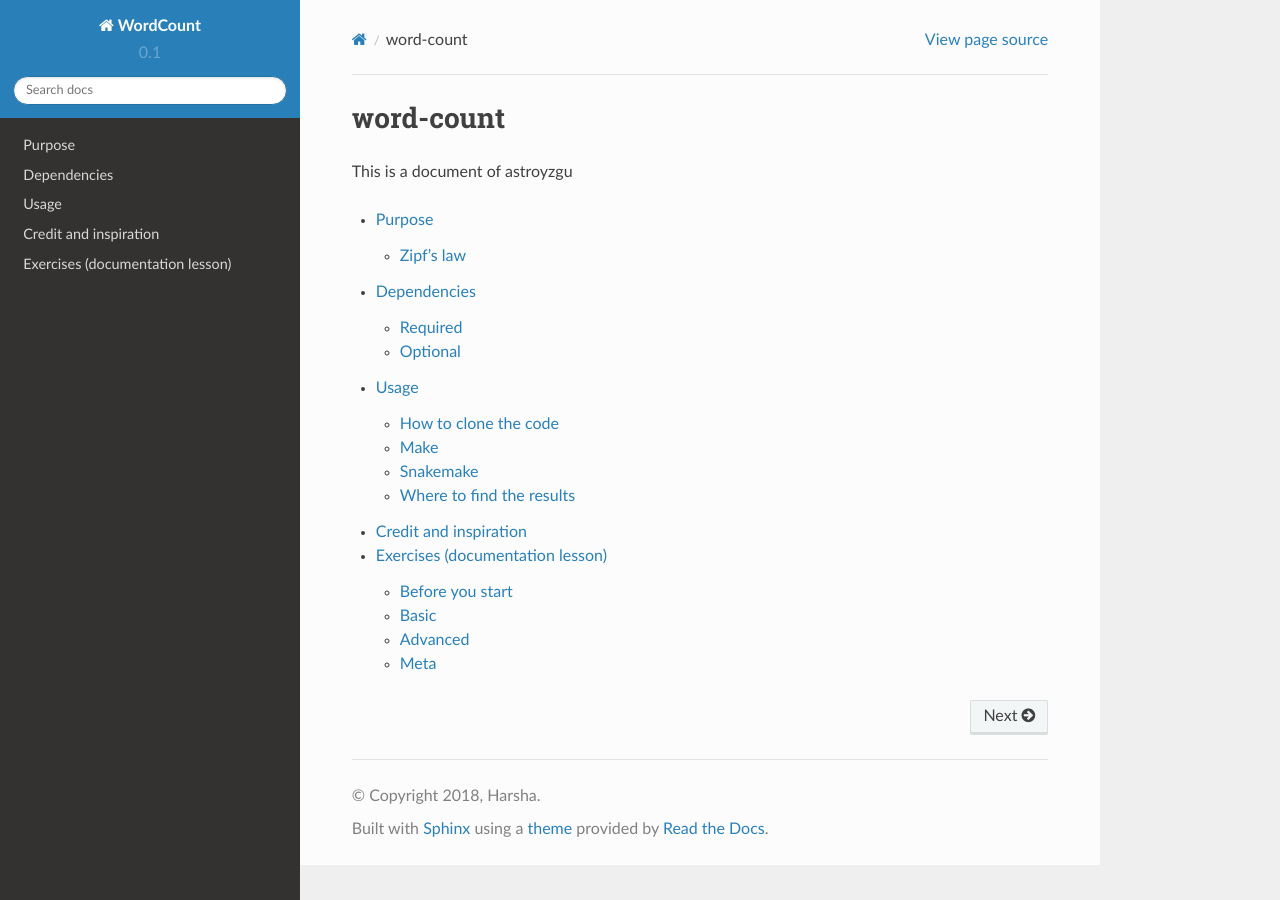
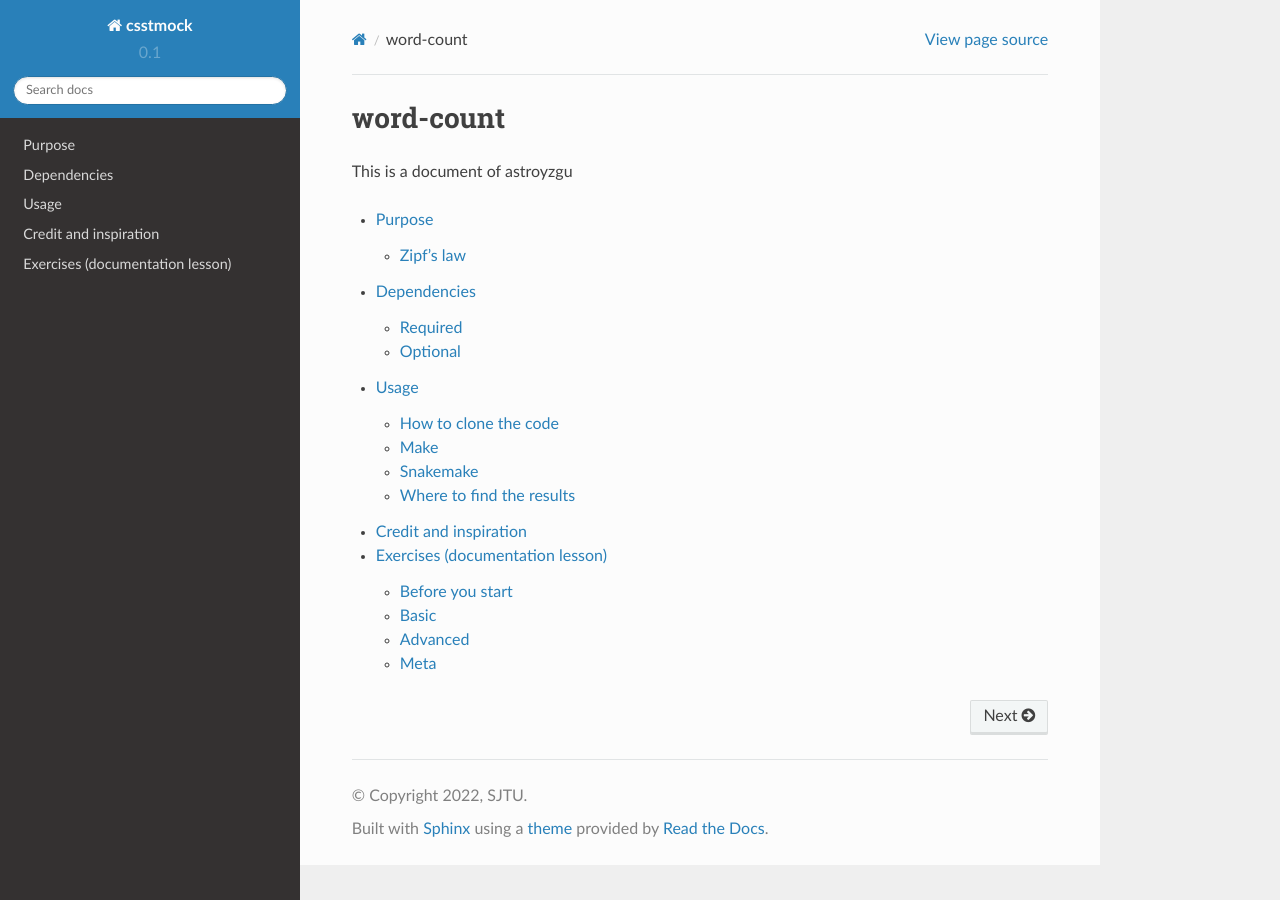
Before and after one commit to astroyzgu/Deploying-test, a Sphinx documentation site: the page built from doc/index.rst, in a window 1280 px wide. Built offline with Sphinx 7.4.7 and the Read the Docs theme 2.0.0, drawn with Linux system fonts in a browser that asks for light colours.

Commit message:
Update conf.py

```diff
--- a/doc/conf.py
+++ b/doc/conf.py
@@ -46,9 +46,9 @@
 master_doc = 'index'
 
 # General information about the project.
-project = 'WordCount'
-copyright = '2018, Harsha'
-author = 'Harsha'
+project = 'csstmock'
+copyright = '2022, SJTU'
+author = 'SJTU'
 
 # The version info for the project you're documenting, acts as replacement for
 # |version| and |release|, also used in various other places throughout the
```
